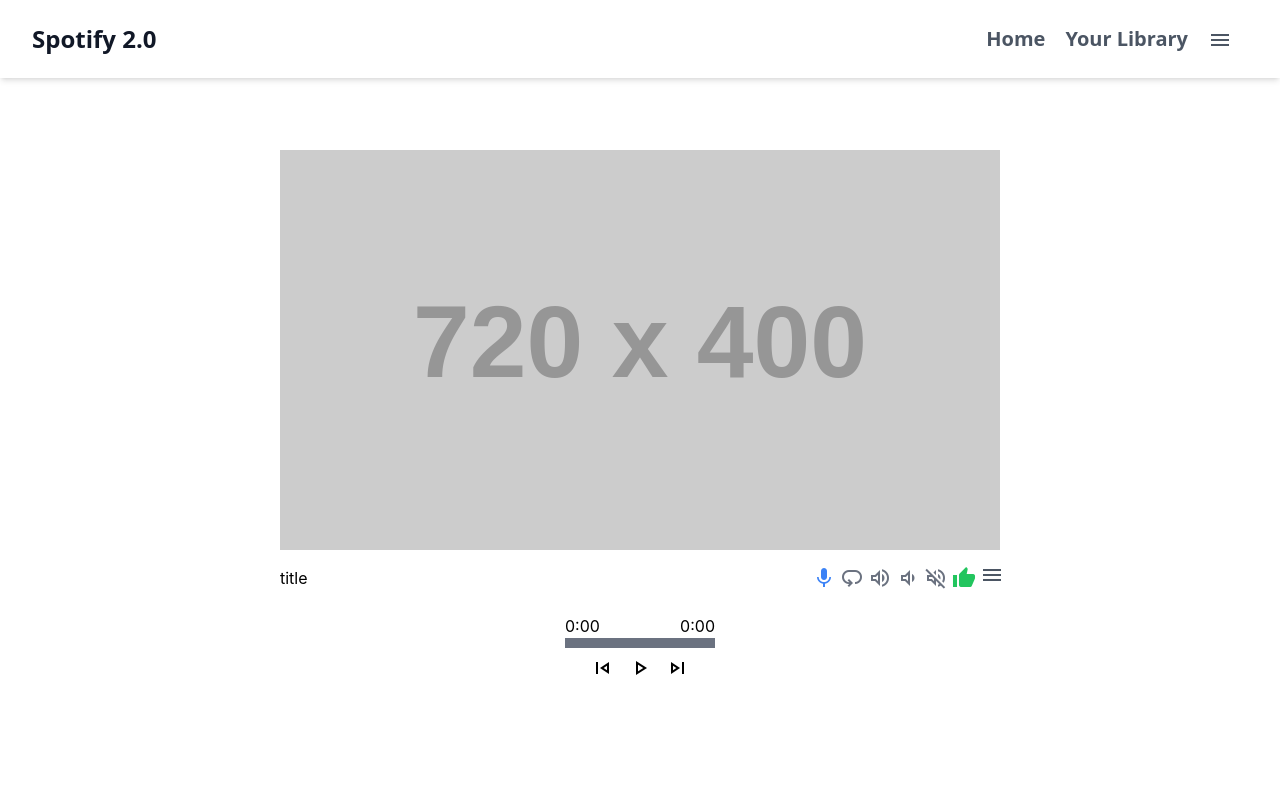
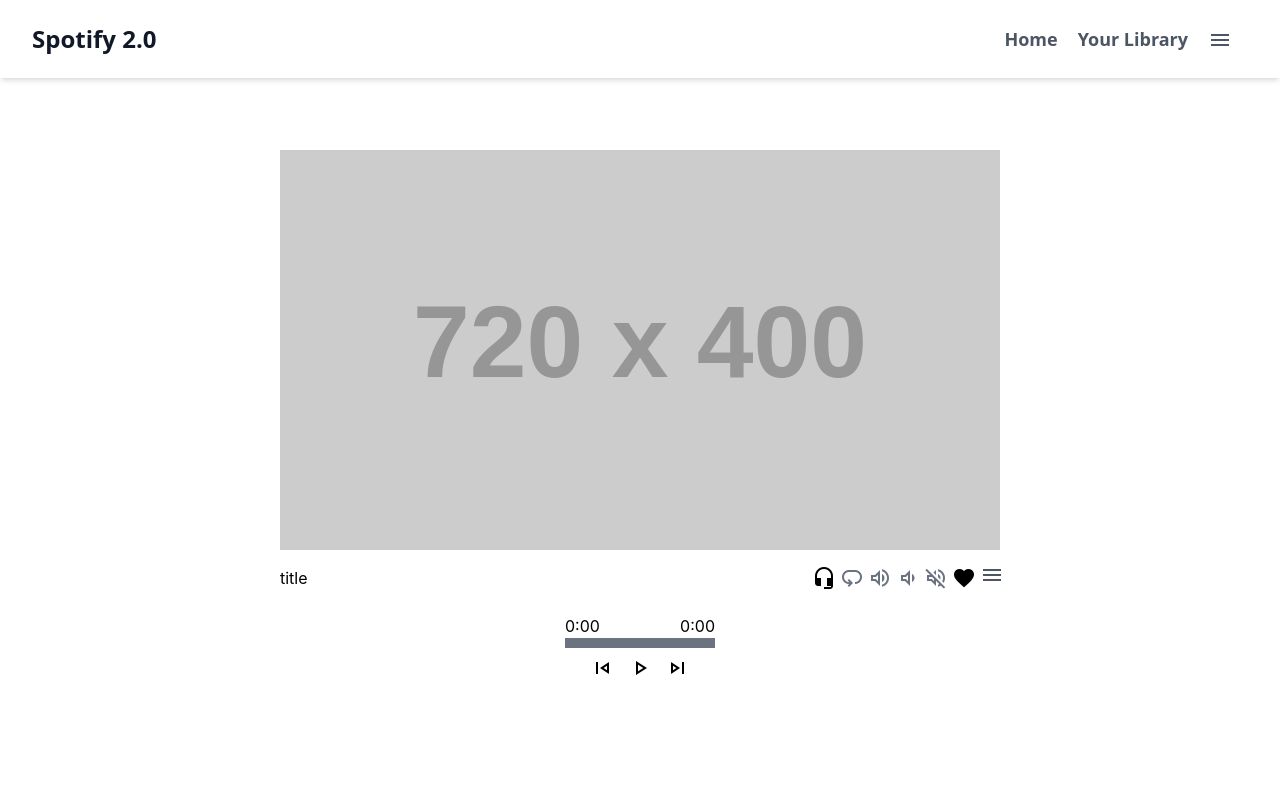
Before and after one commit to tataNeonKnights/MusicApp, a React (Create React App) app: page /musicplayer in a window 1280 px wide. Shown: the top 795 px of the page. Built offline with nearby package versions, Linux system fonts and the light colour scheme.

Commit message:
modified the changes

```diff
--- a/src/Components/MusicPlayer.js
+++ b/src/Components/MusicPlayer.js
@@ -235,8 +235,8 @@ export default function MusicPlayer() {
 
             <div className="flex flex-row">
               {/* Karaoke Button */}
-              <button className="karaoke material-icons w-1/4 text-blue-500 mr-1">
-                mic
+              <button className="karaoke material-icons w-1/4 text-black-500 mr-1">
+              headset_mic
               </button>
 
               {/* Loop Button */}
@@ -260,8 +260,8 @@ export default function MusicPlayer() {
               </button>
 
               {/* Like Button */}
-              <button className="like material-icons w-1/4 text-green-500 mr-1">
-                thumb_up
+              <button className="like material-icons w-1/4 text-black-500 mr-1">
+                favorite
               </button>
 
               {/* Hamburger Menu with Dropdown List */}
--- a/src/Components/Navbar.js
+++ b/src/Components/Navbar.js
@@ -33,8 +33,8 @@ export default function Navbar() {
           <span className="ml-3 text-2xl cursor-pointer">Spotify 2.0</span>
         </a>
         <nav className="md:ml-auto flex flex-wrap items-center text-base justify-center">
-          <a className="mr-5 hover:text-gray-950 cursor-pointer font-semibold text-xl font-sans">Home</a>
-          <a className="mr-5 hover:text-gray-950 cursor-pointer font-semibold text-xl font-sans">Your Library</a>
+          <a className="mr-5 hover:text-gray-950 cursor-pointer font-semibold text-lg font-sans">Home</a>
+          <a className="mr-5 hover:text-gray-950 cursor-pointer font-semibold text-lg font-sans">Your Library</a>
         </nav>
 
         <div className="dropdown inline-block relative mr-7">
```
